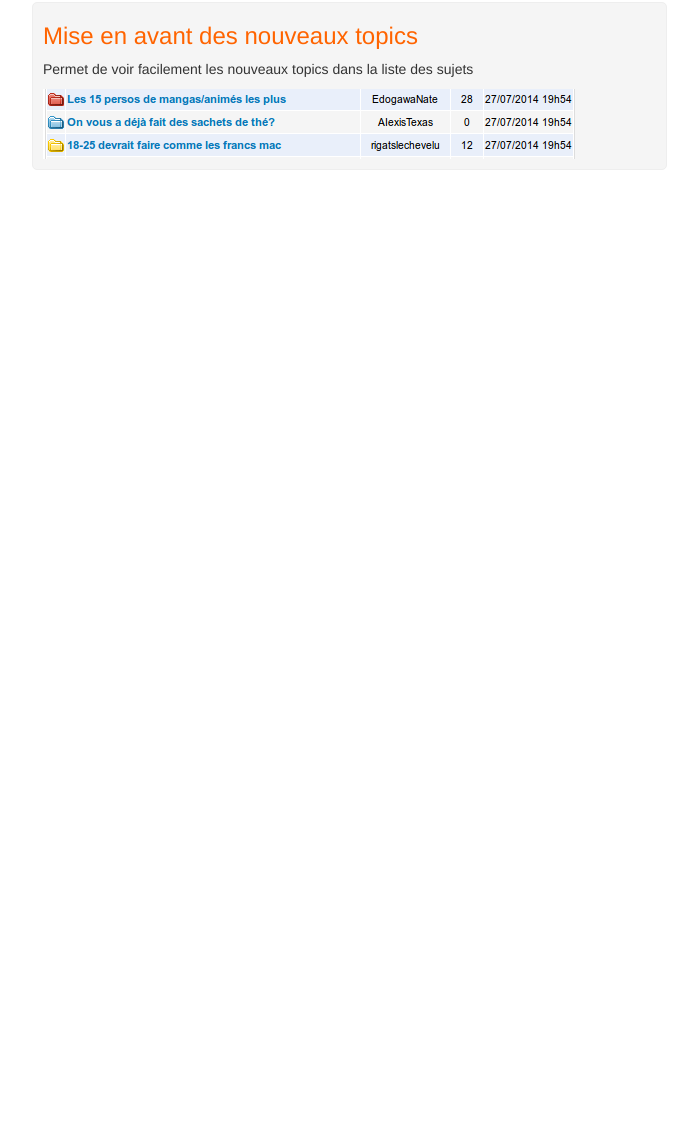
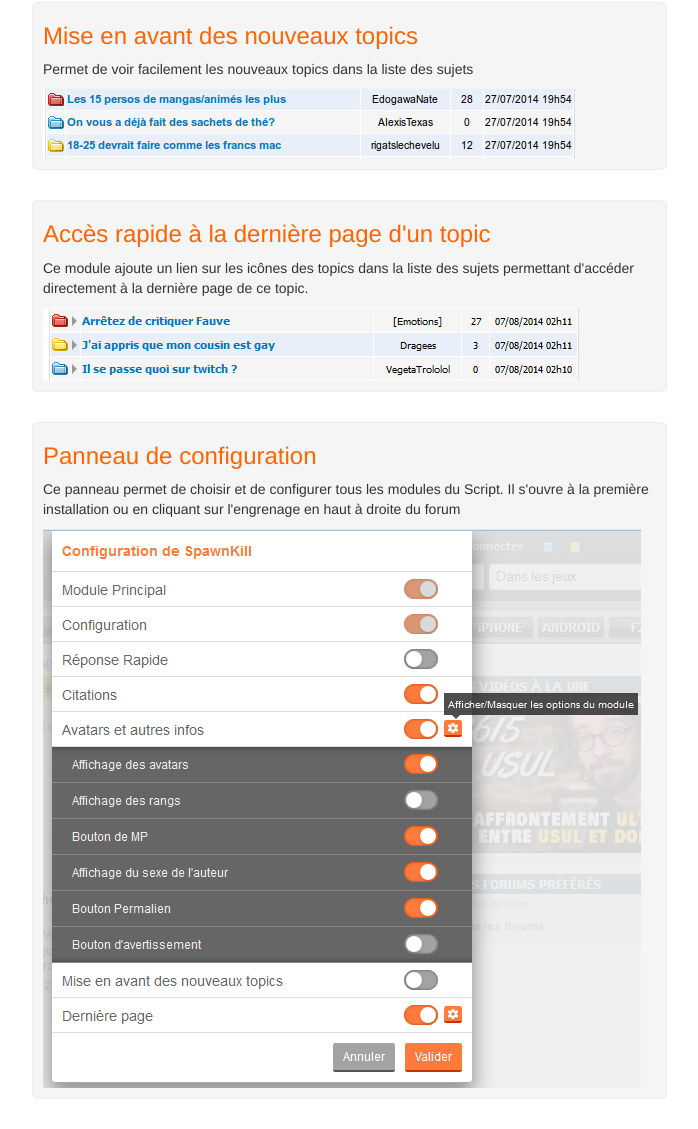
Before and after one commit to dorian-marchal/get-spawnkill, a PHP site: page / in a window 1280 px wide. Shown: the part 1217-2346 px from the top of the page, without its empty margins (53-751 px from the left). Before the commit the page ends 1387 px from the top, so only its background shows below. Run offline with PHP 8.4, Linux system fonts and the light colour scheme; some libraries are stand-ins or nearby versions.

Commit message:
Ajout du panneau de Settings et LastPage

```diff
--- a/css/style.css
+++ b/css/style.css
@@ -26,8 +26,13 @@ h3 {
 	min-height: 100%;
 }
 
-#get-spawnkill {
+#get-spawnkill,
+#to-github {
 	margin-bottom: 30px;
+}
+
+#to-github {
+	float: right;
 }
 
 #sondage iframe {
--- a/index.php
+++ b/index.php
@@ -34,9 +34,14 @@
 <body>
 	<div class="container" >
 		<section id="fixed-box" class="col-lg-push-7 col-lg-4 col-md-push-8 col-md-4" >
-			<a href="#download-box" id="get-spawnkill" class="btn btn-lg btn-success" >
-				<span class="glyphicon glyphicon-download-alt"></span> Installer SpawnKill
-			</a>
+			<div class="clearfix" >
+				<a href="#download-box" id="get-spawnkill" class="btn btn-lg btn-success" >
+					<span class="glyphicon glyphicon-download-alt"></span> Installer SpawnKill
+				</a>
+				<a href="https://github.com/dorian-marchal/spawnkill" target="_blank" id="to-github" class="btn btn-lg btn-default" >
+					<span class="glyphicon glyphicon-link"></span> Github
+				</a>
+			</div>
 			<div id="sondage" >
 				<h3>Voter pour la prochaine fonctionnalité :</h3>
 				<iframe frameborder="0" allowtransparency="true" title="Sondage" src="http://sondage.io/957/Quelle-fonctionnalite-ajouter-en-premier-a-SpawnKill" ></iframe>
@@ -84,6 +89,27 @@
 				</p>
 				<div data-toggle="tooltip" class="feature-img" title="Nouveau topic" >
 					<img src="img/nouveau-topic.png" />
+				</div>
+			</div>
+
+			<div class="feature" >
+				<h3>Accès rapide à la dernière page d'un topic</h3>
+				<p>
+					Ce module ajoute un lien sur les icônes des topics dans la liste des sujets permettant d'accéder directement à la dernière page de ce topic.
+				</p>
+				<div data-toggle="tooltip" class="feature-img" title="Accès à la dernière page" >
+					<img src="img/last-page.png" />
+				</div>
+			</div>
+
+			<div class="feature" >
+				<h3>Panneau de configuration</h3>
+				<p>
+					Ce panneau permet de choisir et de configurer tous les modules du Script.
+					Il s'ouvre à la première installation ou en cliquant sur l'engrenage en haut à droite du forum
+				</p>
+				<div data-toggle="tooltip" class="feature-img" title="Panneau de configuration" >
+					<img src="img/config-panel.png" />
 				</div>
 			</div>
 
```
Also changed, not shown: img/config-panel.png (added), img/last-page.png (added).
